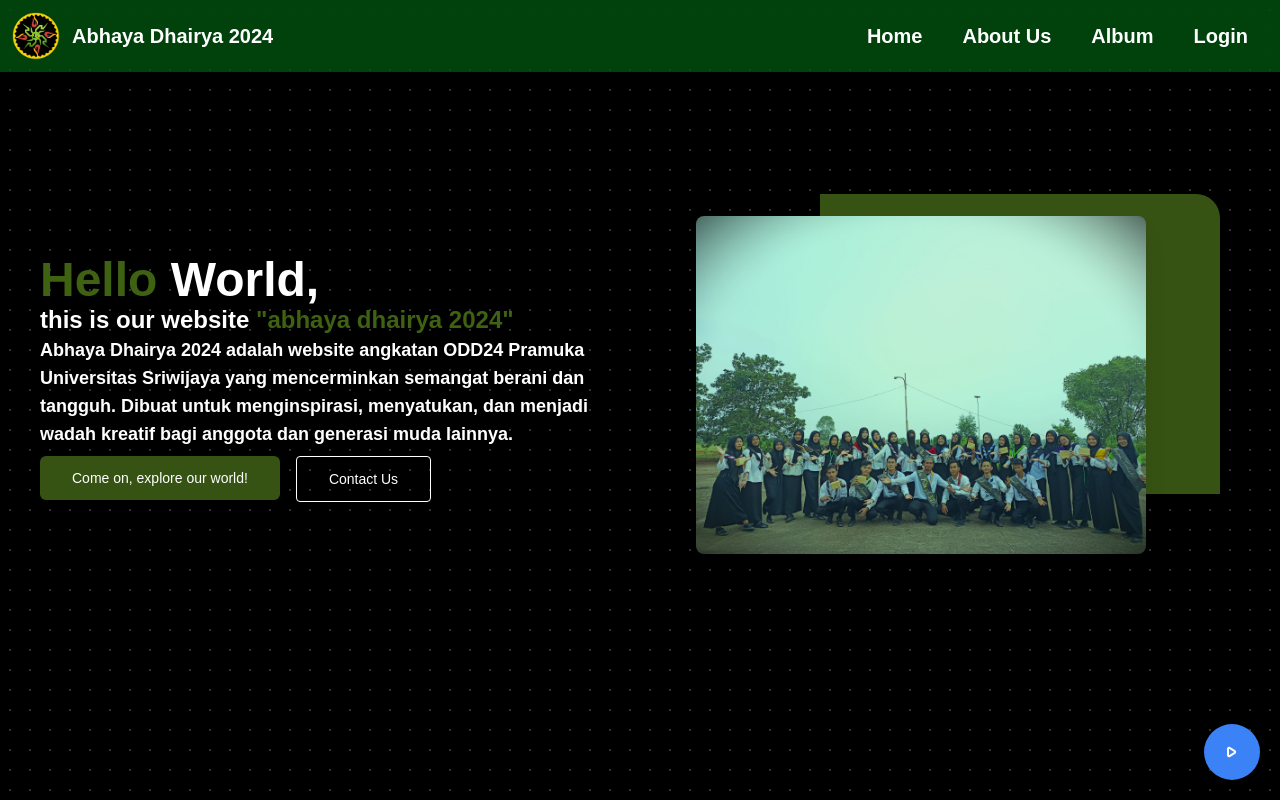
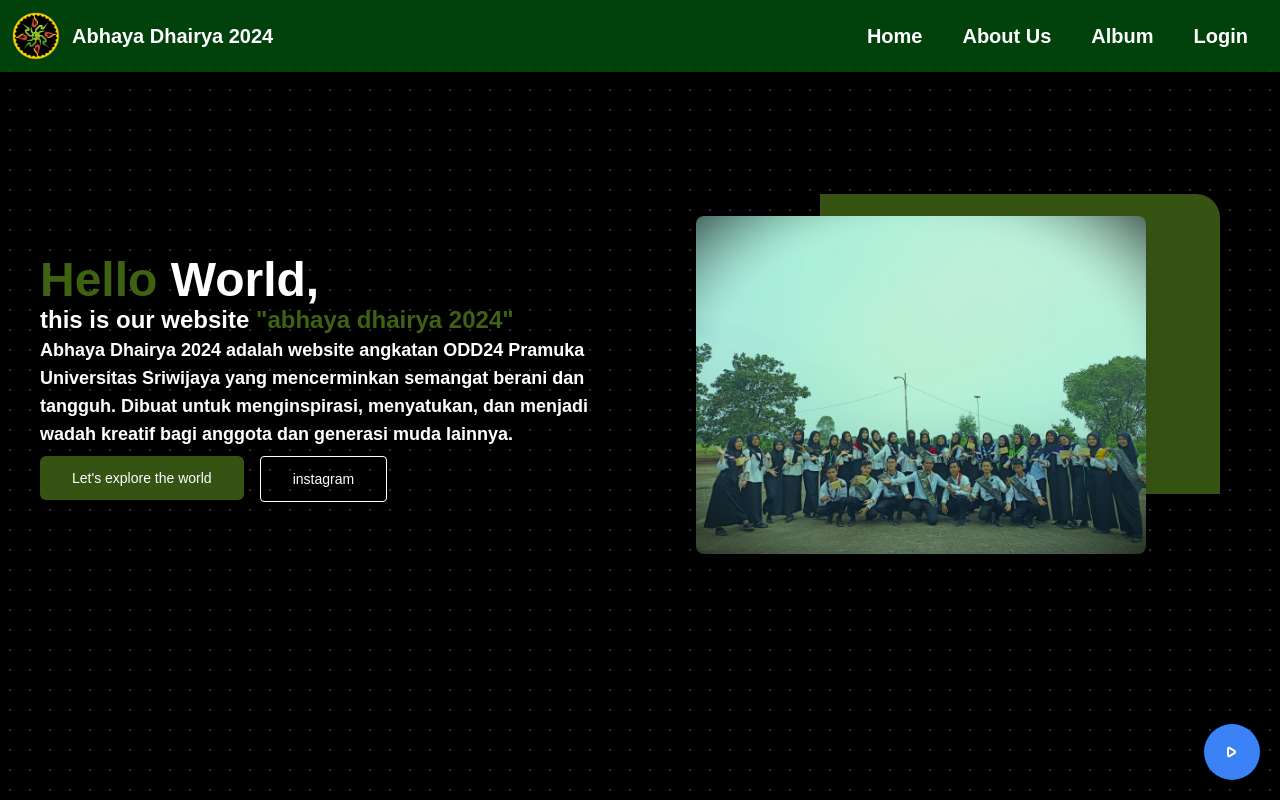
Before and after one commit to ridhooo20/abhayadhairya, a React (Vite) app: page / in a window 1280 px wide. Shown: the top 800 px of the page. Built offline with nearby package versions, Linux system fonts and the light colour scheme.

Commit message:
index.jsx

```diff
--- a/src/Component/Hero/index.jsx
+++ b/src/Component/Hero/index.jsx
@@ -44,7 +44,7 @@ const Hero = () => {
               </span>
 
               <span className="text-sm font-medium transition-all group-hover:me-4">
-                Come on, explore our world!
+                Let's explore the world
               </span>
             </a>
 
@@ -71,7 +71,7 @@ const Hero = () => {
 
               <span className="text-sm font-medium transition-all group-hover:me-4">
                 {" "}
-                Contact Us{" "}
+                instagram{" "}
               </span>
             </a>
           </button>
```
